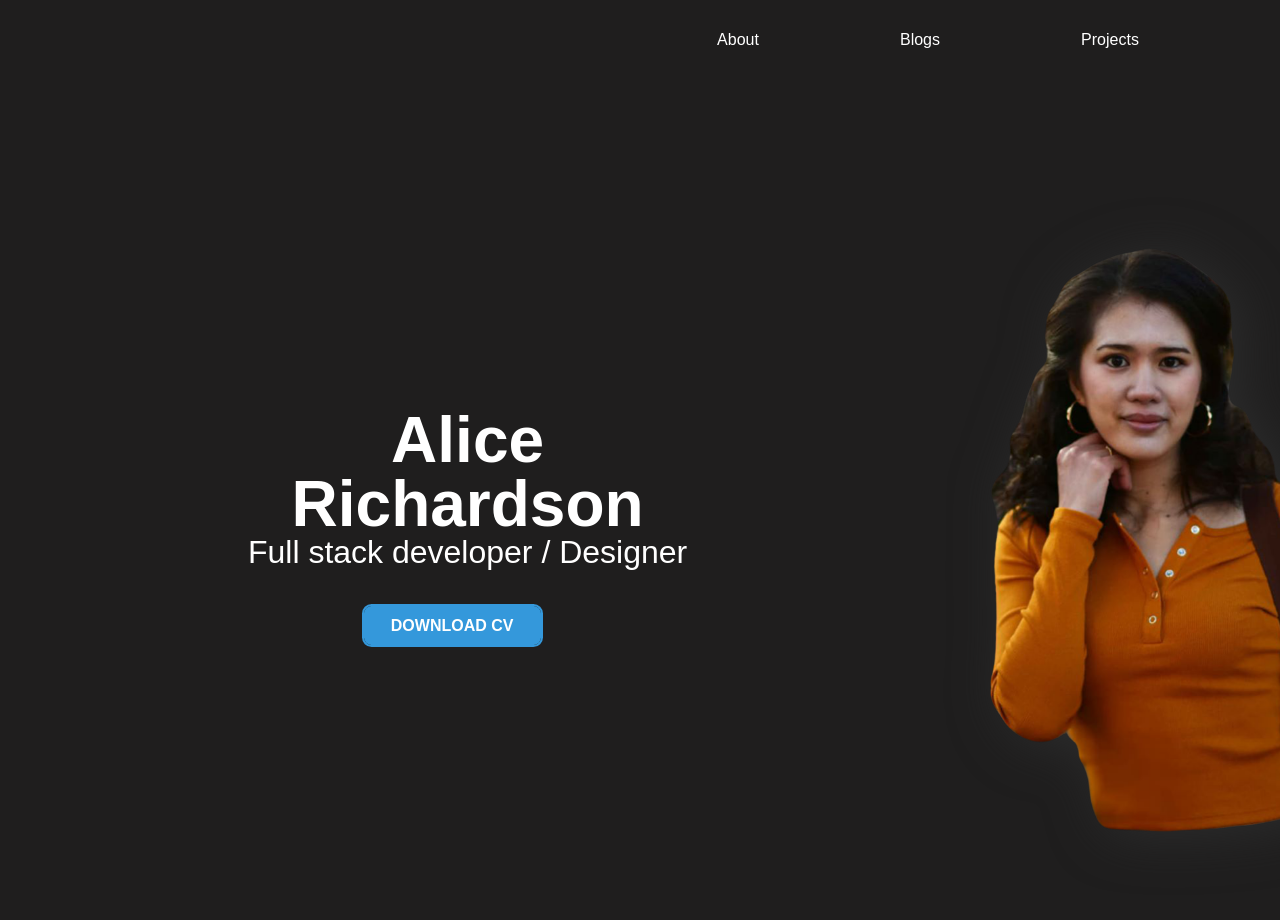
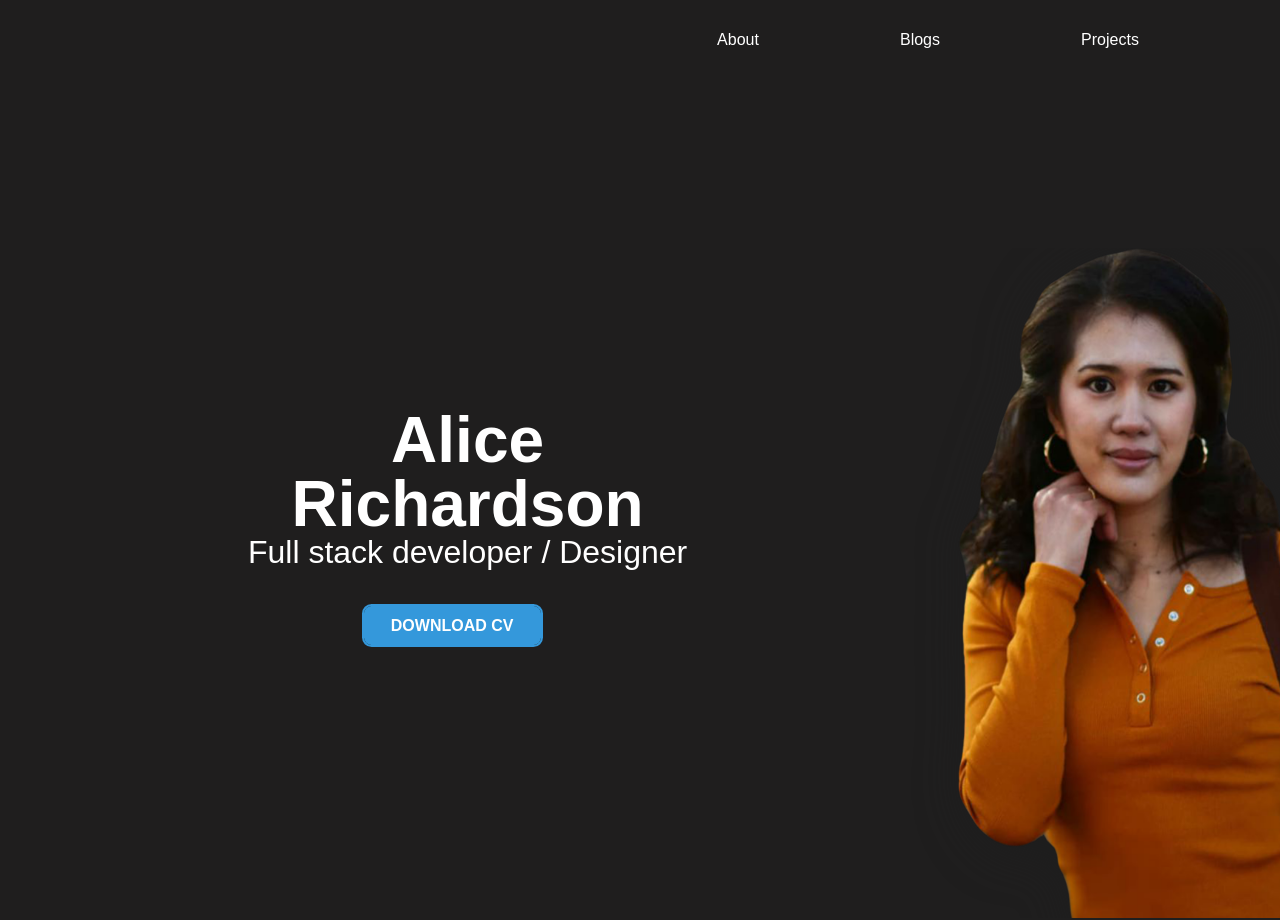
Before and after one commit to Alicerichardson28/portfolio, a React (Create React App) app: page / in a window 1280 px wide. Shown: the top 920 px of the page. Built offline with nearby package versions, Linux system fonts and the light colour scheme.

Commit message:
style image

```diff
--- a/src/components/Home.css
+++ b/src/components/Home.css
@@ -61,12 +61,13 @@ table {
 
 .name-container {
     position: absolute;
-    height: 500px;
+    height: 670px;
     top: 27%;
     left: 17%;
 
     display: flex;
     justify-content: space-between;
+    overflow: hidden;
 }
 
 .name {
@@ -157,8 +158,10 @@ a {
 }
 
 .parada {
-    width: 400px;
-    filter: drop-shadow(10px 5px 25px rgb(44, 44, 44));
+    width: 450px;
+    height: 770px;
+    filter: drop-shadow(10px 5px 25px rgb(29, 29, 29));
+
 }
 
 .content-container {
@@ -172,7 +175,7 @@ a {
     padding: 0;
     border: 0; */
     width: 100%;
-    margin-left: 17rem;
+    margin-left: 15rem;
 
     animation-name: moveInLeft;
     animation-duration: 1s;
```
